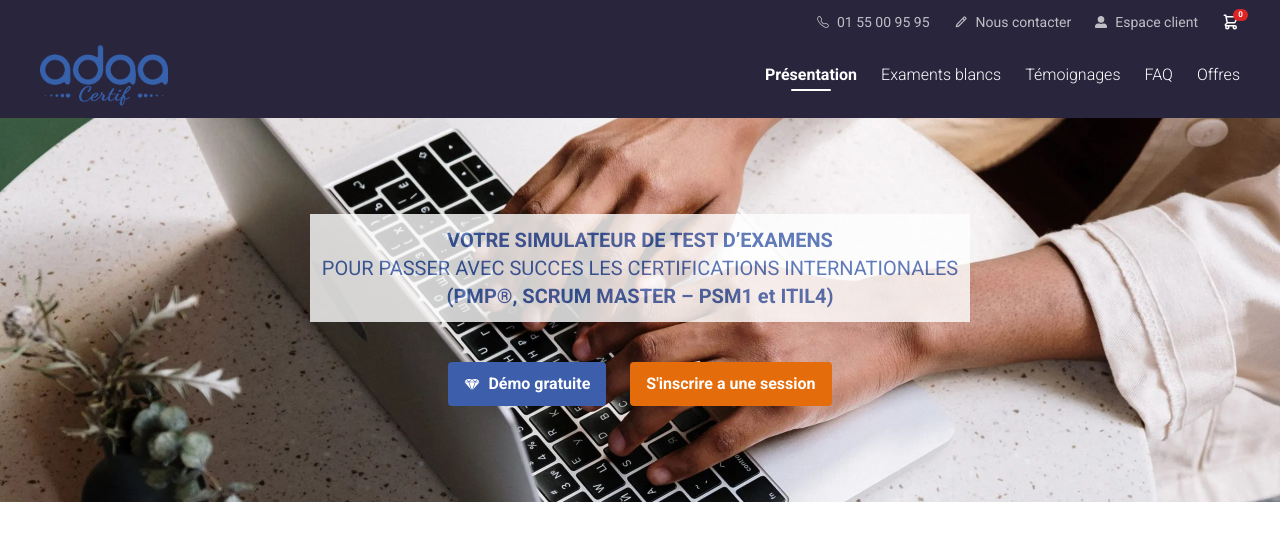
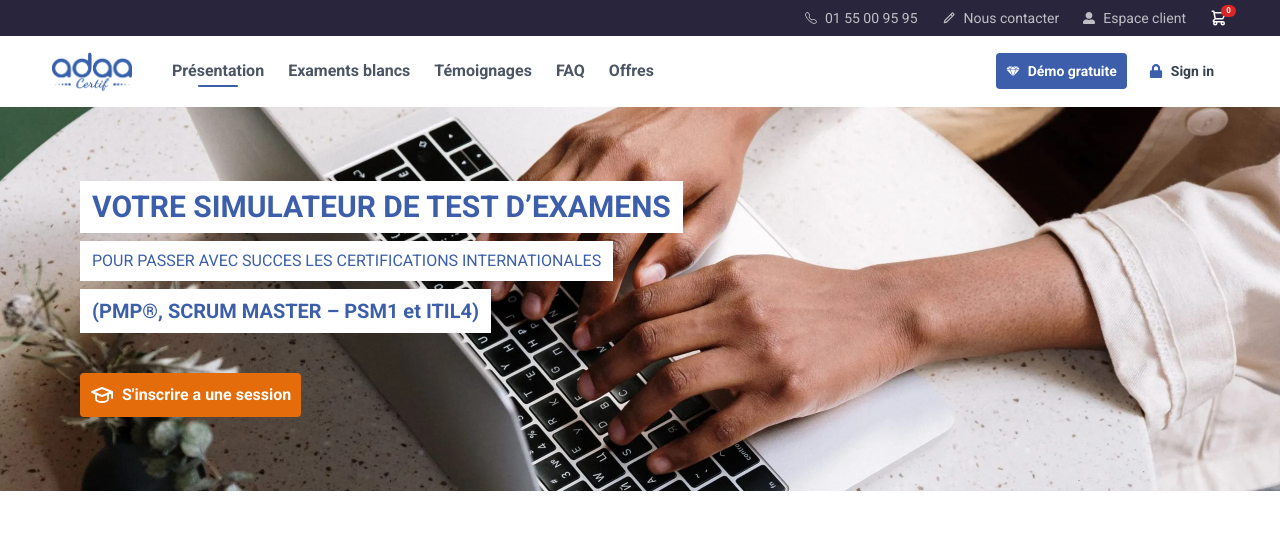
Before and after one commit to franckDev21/a-m-k, a React (Vite) app: page / in a window 1280 px wide. Shown: the top 552 px of the page. Built offline with nearby package versions, Linux system fonts and the light colour scheme; grey boxes are pictures that could not be loaded.

Commit message:
update app

```diff
--- /dev/null
+++ b/src/components/layouts/Header/HeaderPrimary.tsx
@@ -0,0 +1,118 @@
+import React, { FC, useState } from "react";
+import { BiPencil } from "react-icons/bi";
+import { BsTelephone } from "react-icons/bs";
+import { FaLock, FaUserAlt } from "react-icons/fa";
+import { GiCutDiamond } from "react-icons/gi";
+import NavLink from "./NavLink";
+import Button from "../../uikit/Button";
+import Logo from "../../uikit/Logo";
+import CartShop from "../../uikit/CartShop";
+import MenuBerger from "../../uikit/MenuBerger";
+
+const HeaderPrimary: FC<{ className?: string }> = ({ className = "" }) => {
+  const [showMenu, setShowMenu] = useState(false);
+
+  return (
+    <header className={`${className}`}>
+      <div className="bg-secondary">
+        <div className="container py-2 md:px-3  mx-auto w-full justify-end items-center space-x-6 hidden md:flex">
+          <NavLink
+            className="text-sm opacity-70 hover:opacity-100 transition text-white"
+            icon={<BsTelephone className="text-xs" />}
+            label="01 55 00 95 95"
+            href="#"
+          />
+          <NavLink
+            className="text-sm opacity-70 hover:opacity-100 transition text-white"
+            icon={<BiPencil />}
+            label="Nous contacter"
+            href="#"
+          />
+          <NavLink
+            className="text-sm opacity-70 hover:opacity-100 transition text-white"
+            icon={<FaUserAlt className="text-xs" />}
+            label="Espace client"
+            href="#"
+          />
+
+          <CartShop />
+        </div>
+      </div>
+
+      <div className="container px-3 mx-auto flex items-center justify-between">
+        <div className="flex items-center space-x-10 py-4 relative">
+          <Logo defaultWidth={false} className="w-20" />
+
+          <nav className="font-bold text-gray-700 space-x-6 sm:text-md hidden lg:block">
+            <NavLink
+              active
+              label="Présentation"
+              href="#"
+              className="text-gray-600"
+            />
+            <NavLink
+              label="Examents blancs"
+              href="#"
+              className="text-gray-600"
+            />
+            <NavLink label="Témoignages" href="#" className="text-gray-600" />
+            <NavLink label="FAQ" href="#" className="text-gray-600" />
+            <NavLink label="Offres" href="#" className="text-gray-600" />
+          </nav>
+        </div>
+
+        <div className="flex items-center space-x-2 md:hidden">
+          <Button
+            defauldPadding={false}
+            icon={<GiCutDiamond />}
+            rounded
+            label="Démo gratuite"
+            className="bg-primary px-2 text-sm font-bold py-1.5"
+          />
+          <MenuBerger isOpen={showMenu} onClick={() => setShowMenu(!showMenu)} />
+        </div>
+
+        {/* mobile menu */}
+        {showMenu && (
+          <nav className="flex absolute items-center flex-col space-y-6 py-10 md:hidden top-16 left-0 w-full z-50 bg-white">
+            <NavLink
+              active
+              label="Présentation"
+              href="#"
+              className="text-gray-600"
+            />
+            <NavLink
+              label="Examents blancs"
+              href="#"
+              className="text-gray-600"
+            />
+            <NavLink label="Témoignages" href="#" className="text-gray-600" />
+            <NavLink label="FAQ" href="#" className="text-gray-600" />
+            <NavLink label="Offres" href="#" className="text-gray-600" />
+          </nav>
+        )}
+
+        <div className="space-x-2 hidden md:flex  items-center">
+          <MenuBerger className="lg:hidden" />
+          <Button
+            defauldPadding={false}
+            icon={<GiCutDiamond />}
+            rounded
+            label="Démo gratuite"
+            className="bg-primary px-2 text-sm font-bold py-1.5"
+          />
+          <Button
+            defaultColor={false}
+            defauldPadding={false}
+            icon={<FaLock className="text-primary" />}
+            rounded
+            label="Sign in"
+            className=" text-gray-700 border-gray-300 px-3 text-sm font-bold py-1.5 hover:bg-primary hover:bg-opacity-10"
+          />
+        </div>
+      </div>
+    </header>
+  );
+};
+
+export default HeaderPrimary;
--- a/src/components/layouts/Header/NavLink.tsx
+++ b/src/components/layouts/Header/NavLink.tsx
@@ -12,7 +12,7 @@ interface NavLinkProps {
 const NavLink: FC<NavLinkProps> = ({ label, icon, href, className = '', active }) => {
   return (
     <Link
-      className={`${className} ${active && 'after:block  after:absolute after:w-10 after:h-0.5 after:rounded-md after:bg-white after:-bottom-1 after:left-1/2 after:-translate-x-1/2 font-bold'} relative inline-flex space-x-2 items-center text-white`}
+      className={`${className} ${active && 'after:block  after:absolute after:w-10 after:h-0.5 after:rounded-md after:bg-primary after:-bottom-1 after:left-1/2 after:-translate-x-1/2 font-bold'} relative inline-flex space-x-2 items-center `}
       to={href}
     >
       {icon}
--- a/src/components/layouts/MainLayout.tsx
+++ b/src/components/layouts/MainLayout.tsx
@@ -1,22 +1,25 @@
 import React, { ReactNode, FC } from "react";
-import { GoChevronUp } from 'react-icons/go'
+import { GoChevronUp } from "react-icons/go";
 import Footer from "./Footer";
 import Header from "./Header";
+import HeaderPrimary from "./Header/HeaderPrimary";
 
 interface MainLayoutProps {
-  children: ReactNode
+  children: ReactNode;
 }
 
 const MainLayout: FC<MainLayoutProps> = ({ children }) => {
-  return <div className=' min-h-screen relative'>
-    <Header />
-      { children }
+  return (
+    <div className=" min-h-screen relative overflow-hidden">
+      <HeaderPrimary />
+      {children}
 
-      <span className='fixed bottom-10 right-8 bg-tertiary text-white p-2.5 rounded-full'>
+      <span className="fixed bottom-4 md:bottom-10 right-4 md:right-8 bg-tertiary text-white p-2.5 rounded-full">
         <GoChevronUp />
       </span>
-    <Footer />
-  </div>;
+      <Footer />
+    </div>
+  );
 };
 
 export default MainLayout;
--- /dev/null
+++ b/src/components/pages/home-page/Banner copy.tsx
@@ -0,0 +1,22 @@
+import React from "react";
+import Button from "../../uikit/Button";
+import { GiCutDiamond } from 'react-icons/gi'
+
+const Banner = () => {
+  return (
+    <div className='h-96 relative bg-slate-400 flex justify-center items-center flex-col'>
+      <img src='/assets/banner.jpg' className='absolute left-0 top-0 w-full h-full object-cover' />
+      <div className='bg-white opacity-80 text-primary p-3 relative z-20 max-w-3xl text-xl text-center'>
+        <h1 className='font-bold'>VOTRE SIMULATEUR DE TEST D’EXAMENS </h1>
+        <p>POUR PASSER AVEC SUCCES LES CERTIFICATIONS INTERNATIONALES </p>
+        <h1 className='font-bold'>(PMP®, SCRUM MASTER – PSM1 et ITIL4)</h1>
+      </div>
+      <div className='flex items-center space-x-6 relative z-20 mt-10'>
+        <Button icon={<GiCutDiamond />} rounded label='Démo gratuite' className='bg-primary font-bold' />
+        <Button rounded label="S'inscrire a une session" className='bg-tertiary font-bold' />
+      </div>
+    </div>
+  );
+};
+
+export default Banner;
--- a/src/components/pages/home-page/Banner.tsx
+++ b/src/components/pages/home-page/Banner.tsx
@@ -1,19 +1,34 @@
 import React from "react";
 import Button from "../../uikit/Button";
-import { GiCutDiamond } from 'react-icons/gi'
+import { TbSchool } from "react-icons/tb";
 
 const Banner = () => {
   return (
-    <div className='h-96 relative bg-slate-400 flex justify-center items-center flex-col'>
-      <img src='/assets/banner.jpg' className='absolute left-0 top-0 w-full h-full object-cover' />
-      <div className='bg-white opacity-80 text-primary p-3 relative z-20 max-w-3xl text-xl text-center'>
-        <h1 className='font-bold'>VOTRE SIMULATEUR DE TEST D’EXAMENS </h1>
-        <p>POUR PASSER AVEC SUCCES LES CERTIFICATIONS INTERNATIONALES </p>
-        <h1 className='font-bold'>(PMP®, SCRUM MASTER – PSM1 et ITIL4)</h1>
+    <div className="h-96 relative bg-slate-400 flex justify-center items-start flex-col px-4 md:pl-20">
+      <img
+        src="/assets/banner.jpg"
+        className="absolute left-0 top-0 w-full h-full object-cover"
+      />
+      <div className=" space-y-2 text-primary relative z-20 max-w-3xl text-xl  rounded-tl-3xl rounded-br-3xl shadow md:shadow-none bg-white md:bg-transparent bg-opacity-80 ">
+        <h1 className="font-bold md:w-max text-xl md:text-3xl md:bg-white px-3 py-2">
+          VOTRE SIMULATEUR DE TEST D’EXAMENS{" "}
+        </h1>
+        <p className="md:bg-white text-base font-bold md:font-normal md:text-base md:w-max px-3 py-2">
+          POUR PASSER AVEC SUCCES LES CERTIFICATIONS INTERNATIONALES{" "}
+        </p>
+        <h1 className="font-bold md:w-max inline-block  md:bg-white px-3 py-2">
+          (PMP®, SCRUM MASTER – PSM1 et ITIL4)
+        </h1>
       </div>
-      <div className='flex items-center space-x-6 relative z-20 mt-10'>
-        <Button icon={<GiCutDiamond />} rounded label='Démo gratuite' className='bg-primary font-bold' />
-        <Button rounded label="S'inscrire a une session" className='bg-tertiary font-bold' />
+      <div className="flex items-center space-x-6 relative z-20 mt-5 md:mt-10">
+        <Button
+          defauldPadding={false}
+          width={400}
+          icon={<TbSchool className="text-2xl" />}
+          rounded
+          label="S'inscrire a une session"
+          className="bg-tertiary font-bold px-2 py-2 hover:border-white hover:bg-transparent"
+        />
       </div>
     </div>
   );
--- a/src/components/uikit/Button.tsx
+++ b/src/components/uikit/Button.tsx
@@ -5,6 +5,9 @@ interface ButtonProps {
   label: string;
   rounded?: boolean;
   icon?: ReactNode;
+  width?: number;
+  defauldPadding?: boolean;
+  defaultColor?: boolean;
   onClick?: () => any;
 }
 
@@ -13,15 +16,18 @@ const Button: FC<ButtonProps> = ({
   label,
   rounded = false,
   icon,
+  width,
+  defauldPadding = true,
+  defaultColor = true,
   onClick = () => {},
 }) => {
   return (
     <button
-      style={{ maxWidth: 220 }}
+      style={{ maxWidth: width ?? 220 }}
       onClick={onClick}
-      className={`${className} ${
+      className={` ${defauldPadding && 'px-4 py-2.5'}  border-2 border-transparent inline-flex items-center space-x-2 ${defaultColor && 'text-white'} ${className} ${
         rounded && "rounded"
-      } px-4 py-2.5 inline-flex items-center space-x-2 text-white`}
+      }`}
     >
       {icon}
       <span>{label}</span>
--- a/src/components/uikit/Logo.tsx
+++ b/src/components/uikit/Logo.tsx
@@ -1,7 +1,12 @@
 import React from "react";
 
-const Logo: React.FC<{ className?: string }> = ({ className = '' }) => {
-  return <img src='/assets/LOGO-ADAA-CERTIF.png' className={`${className} w-32`} />;
+const Logo: React.FC<{ className?: string; defaultWidth?: boolean }> = ({
+  className = "",
+  defaultWidth = true
+}) => {
+  return (
+    <img src="/assets/LOGO-ADAA-CERTIF.png" className={`${className} ${defaultWidth && 'w-32'}`} />
+  );
 };
 
 export default Logo;
--- a/src/components/uikit/MenuBerger.tsx
+++ b/src/components/uikit/MenuBerger.tsx
@@ -1,15 +1,18 @@
 import React, { FC } from "react";
+import { FaTimes } from "react-icons/fa";
 import { HiMenuAlt1 } from "react-icons/hi";
 
 interface MenuBergerProps {
   className?: string;
+  isOpen?: boolean;
   onClick?: () => any
 }
 
-const MenuBerger: FC<MenuBergerProps> = ({ className = '', onClick = () => {} }) => {
+const MenuBerger: FC<MenuBergerProps> = ({ className = '',isOpen = false,  onClick = () => {} }) => {
   return (
-    <button onClick={onClick} className={`${className} text-white`}>
-      <HiMenuAlt1 className='text-4xl' />
+    <button onClick={onClick} className={`${className} text-primary`}>
+      {!isOpen && <HiMenuAlt1 className='text-4xl' />}
+      {isOpen && <FaTimes className='text-4xl' />}
     </button>
   );
 };
```
Also changed, not shown: src/components/layouts/Header/index.tsx (+28 -16 lines), public/Capture d’écran 2023-02-15 090535.jpg (added).
